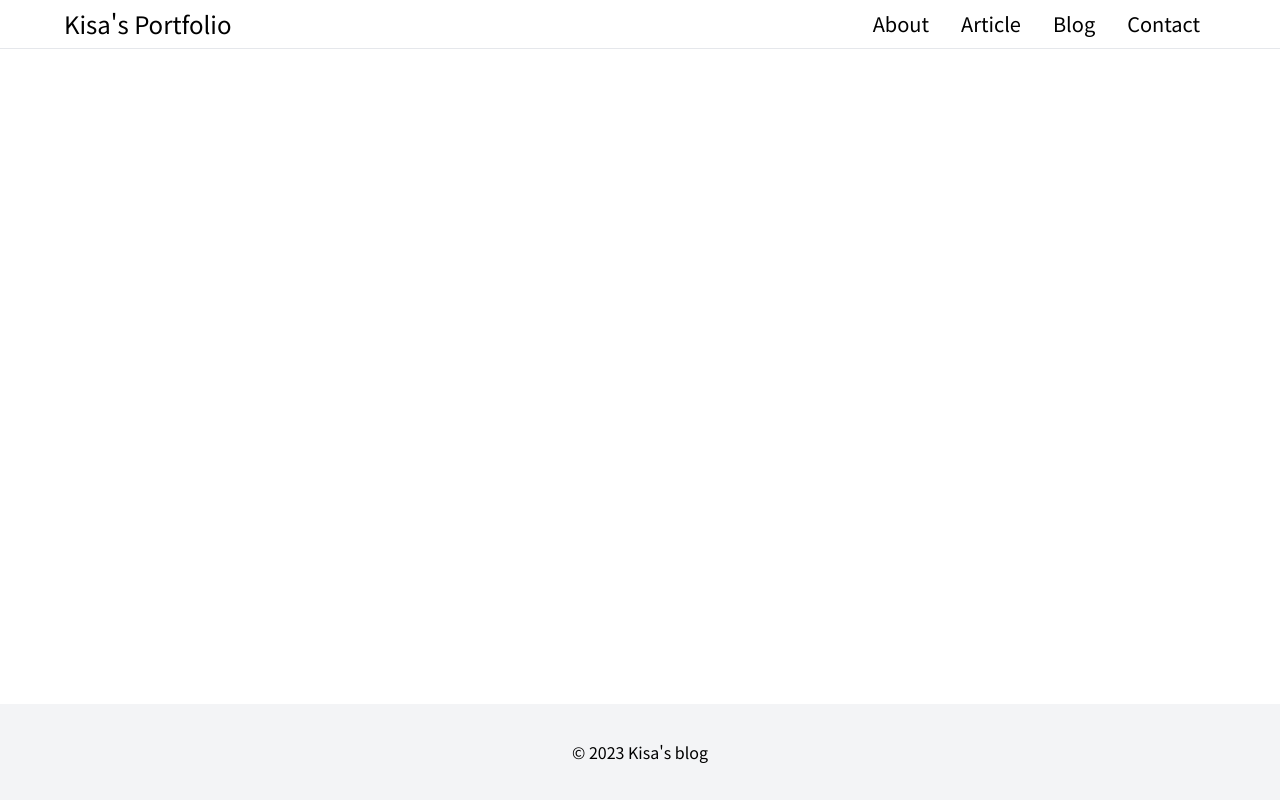
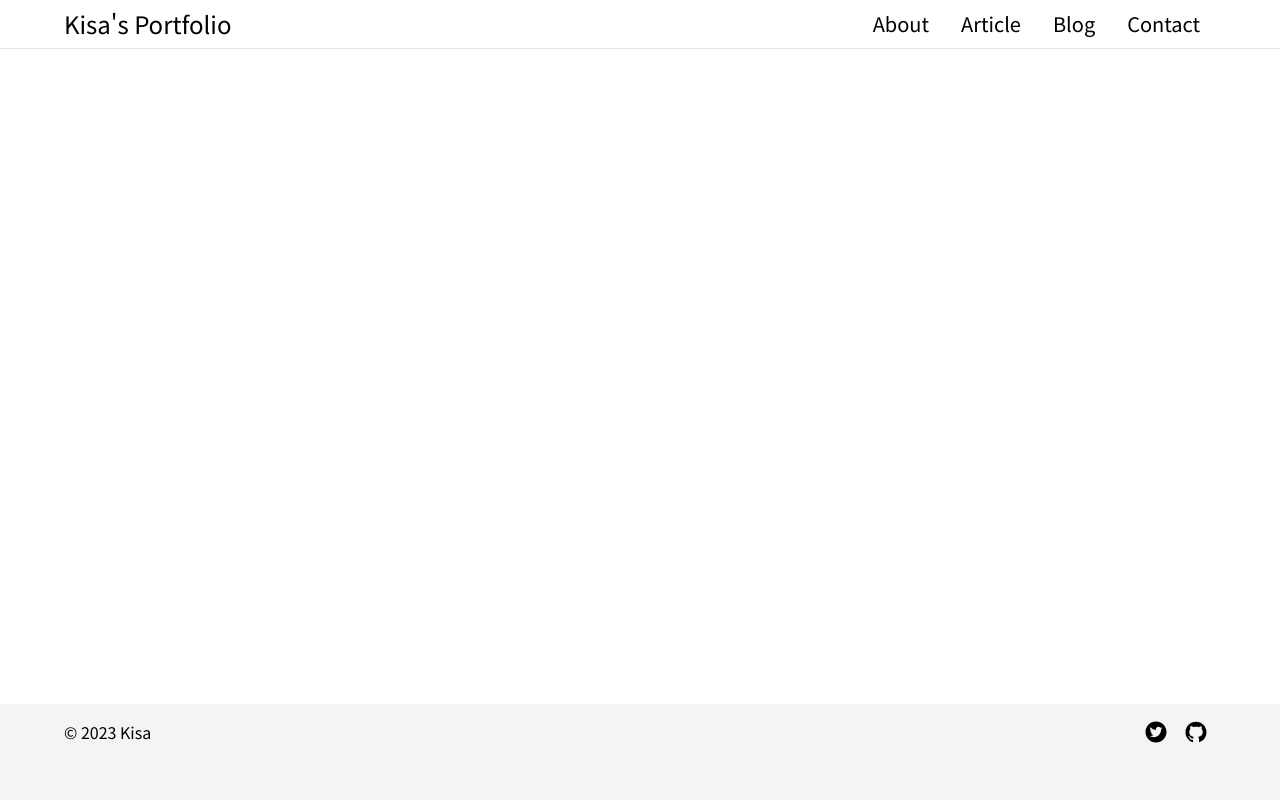
Before and after one commit to skisa31/portfolio, a Next.js app in the folder frontend/: page / in a window 1280 px wide. Built offline with nearby package versions, Linux system fonts and the light colour scheme.

Commit message:
SNSアイコンの追加

```diff
--- a/frontend/app/footer.tsx
+++ b/frontend/app/footer.tsx
@@ -1,9 +1,24 @@
+import Link from "next/link";
+import { AiFillTwitterCircle } from "react-icons/ai";
+import { AiFillGithub } from "react-icons/ai";
+
 const Footer = () => {
   return (
     <footer className="bg-gray-100">
-      <div className="max-w-4xl w-full mx-auto h-24  flex items-center justify-center">
-        <div>
-          © {new Date().getFullYear()} Kisa&apos;s blog
+      <div className="max-w-6xl w-full mx-auto h-24 flex">
+        <div className="pt-4">
+          © {new Date().getFullYear()} Kisa
+        </div>
+        <span className="flex-1"></span>
+        <div className="pt-4 px-2">
+          <Link href="https://twitter.com/shk4346">
+            <AiFillTwitterCircle size={24} />
+          </Link>
+        </div>
+        <div className="pt-4 px-2">
+          <Link href="https://github.com/skisa31">
+            <AiFillGithub size={24} />
+          </Link>
         </div>
       </div>
     </footer>
```
